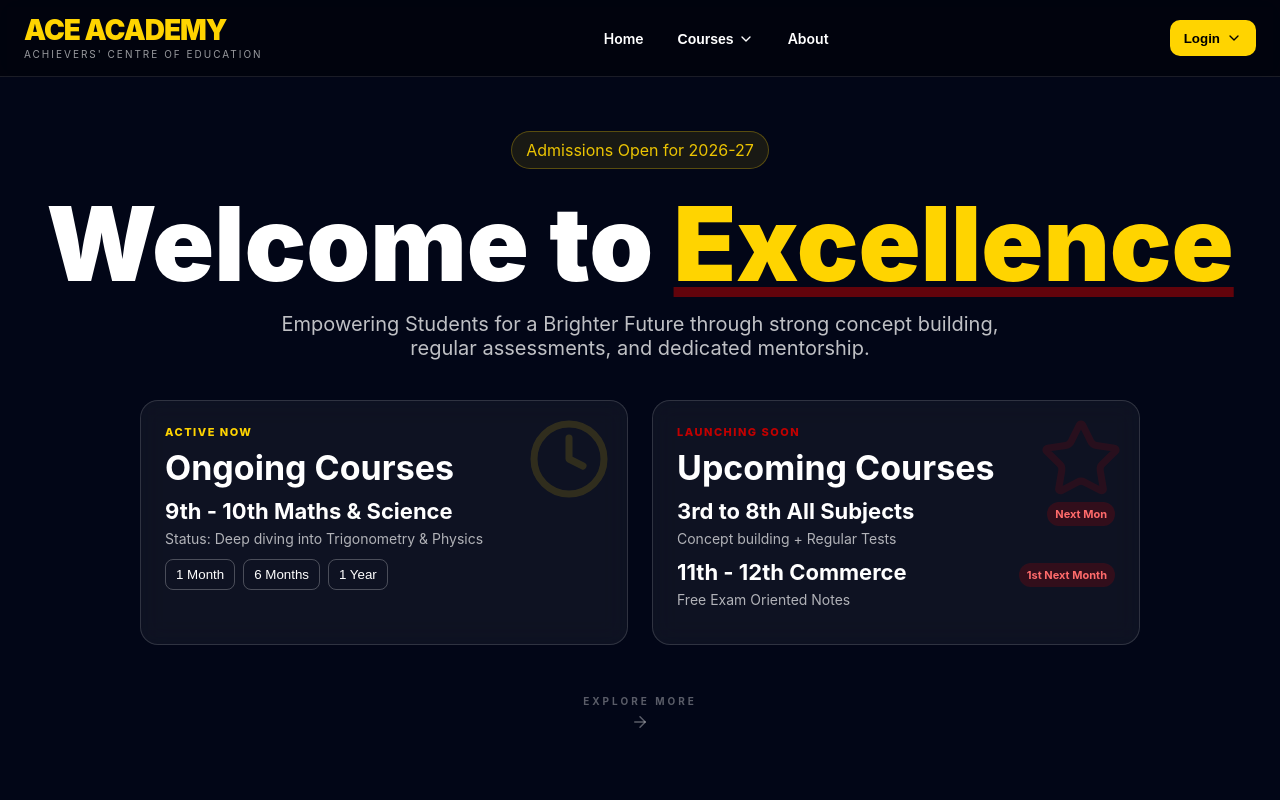
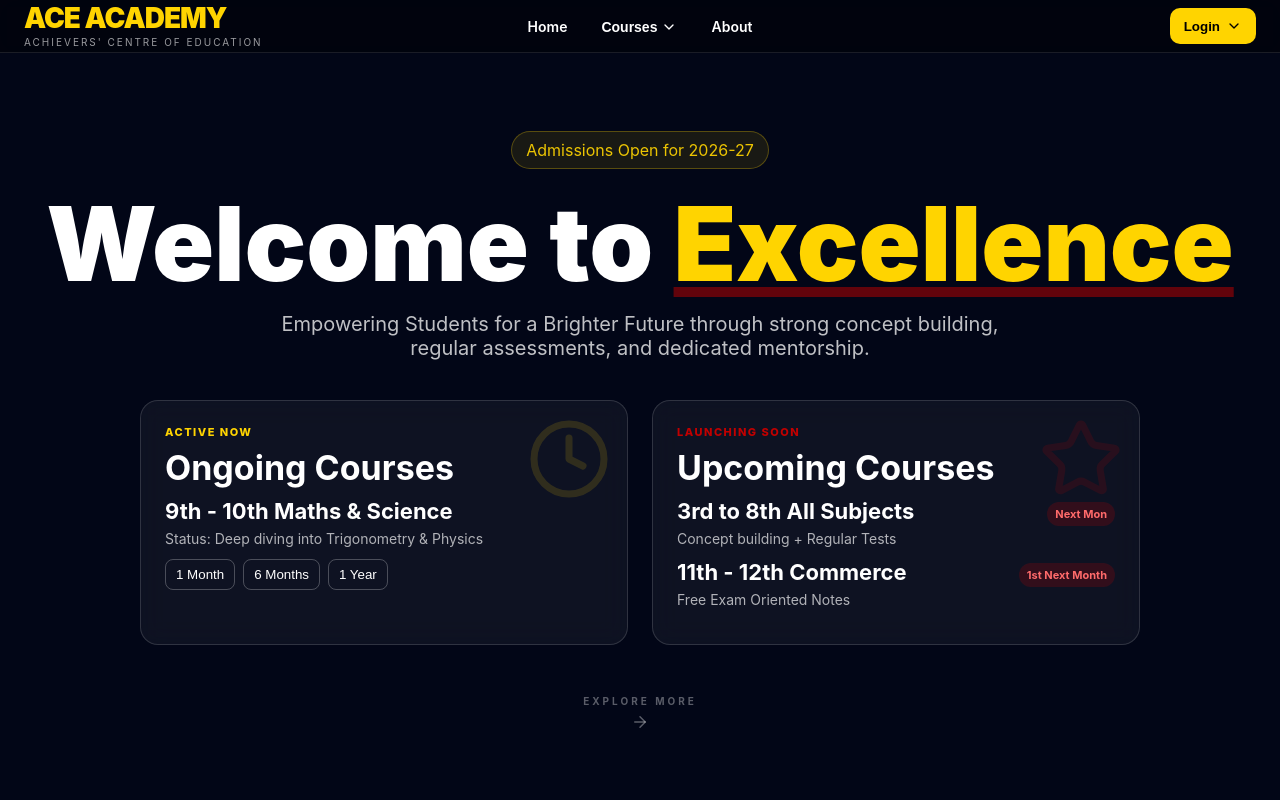
Before and after one commit to rohitpawalia28/ACE-Academy, a React (Vite) app in the folder frontend/: page / in a window 1280 px wide. Shown: the top 800 px of the page. Built offline with nearby package versions, Linux system fonts and the light colour scheme; no server answers.

Commit message:
Center top navigation links in header

```diff
--- a/frontend/src/pages/Home.css
+++ b/frontend/src/pages/Home.css
@@ -16,11 +16,19 @@ html, body, #root, .home-page { margin: 0; padding: 0; width: 100%; }
 /* Navbar */
 .top-nav {
   position: fixed; top: 0; left: 0; right: 0; z-index: 50;
-  display: flex; justify-content: space-between; align-items: center;
+  display: flex; justify-content: center; align-items: center;
   padding: 16px 24px; background: rgba(0,0,0,.4); backdrop-filter: blur(10px);
   border-bottom: 1px solid rgba(255,255,255,.1);
 }
-.brand { display: flex; flex-direction: column; text-decoration: none; }
+.brand {
+  position: absolute;
+  left: 24px;
+  top: 50%;
+  transform: translateY(-50%);
+  display: flex;
+  flex-direction: column;
+  text-decoration: none;
+}
 .brand-main { color: var(--ace-yellow); font-weight: 900; font-size: 28px; line-height: 1; letter-spacing: -1px; }
 .brand-sub { color: rgba(255,255,255,.6); font-size: 10px; letter-spacing: 2px; text-transform: uppercase; margin-top: 4px; }
 
@@ -48,7 +56,12 @@ html, body, #root, .home-page { margin: 0; padding: 0; width: 100%; }
 .course-item-mini h5 { margin: 0 0 4px; color: #fff; font-size: 13px; }
 .course-item-mini p { margin: 0; font-size: 11px; color: rgba(255,255,255,.45); }
 
-.login-dropdown { position: relative; }
+.login-dropdown {
+  position: absolute;
+  right: 24px;
+  top: 50%;
+  transform: translateY(-50%);
+}
 .login-btn {
   display: inline-flex; align-items: center; gap: 6px; border: none; cursor: pointer;
   background: var(--ace-yellow); color: #000; font-weight: 800; border-radius: 10px; padding: 10px 14px;
```
